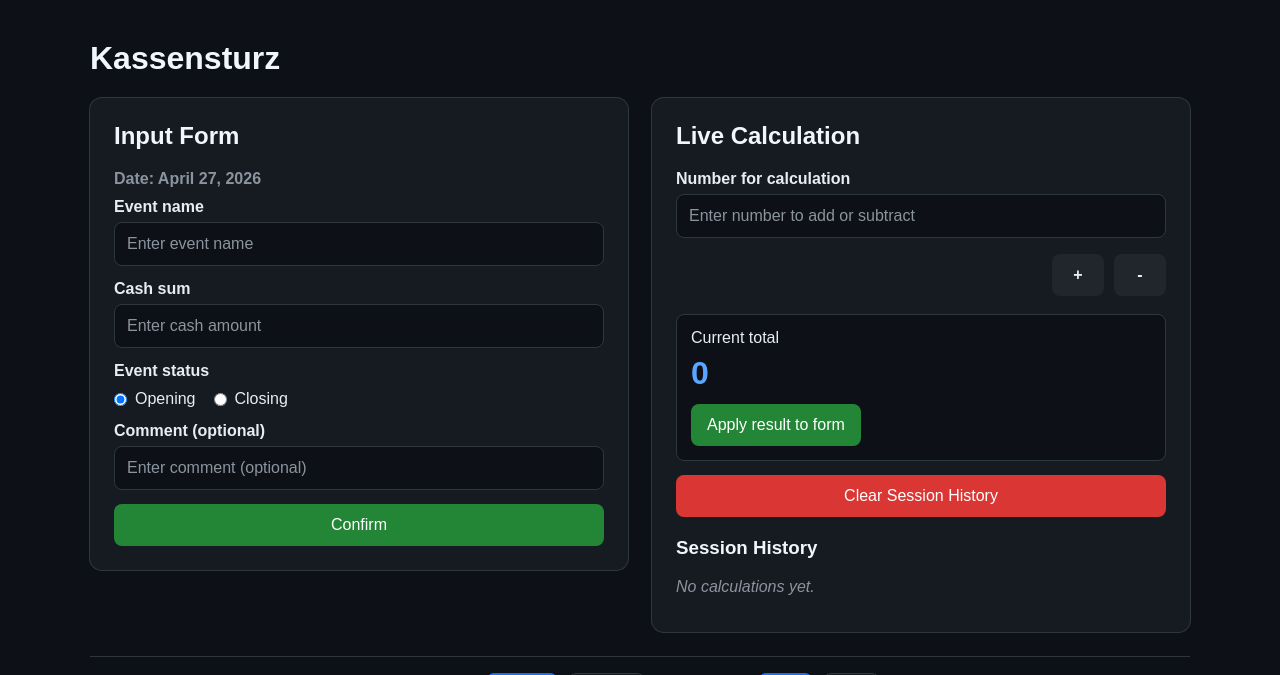
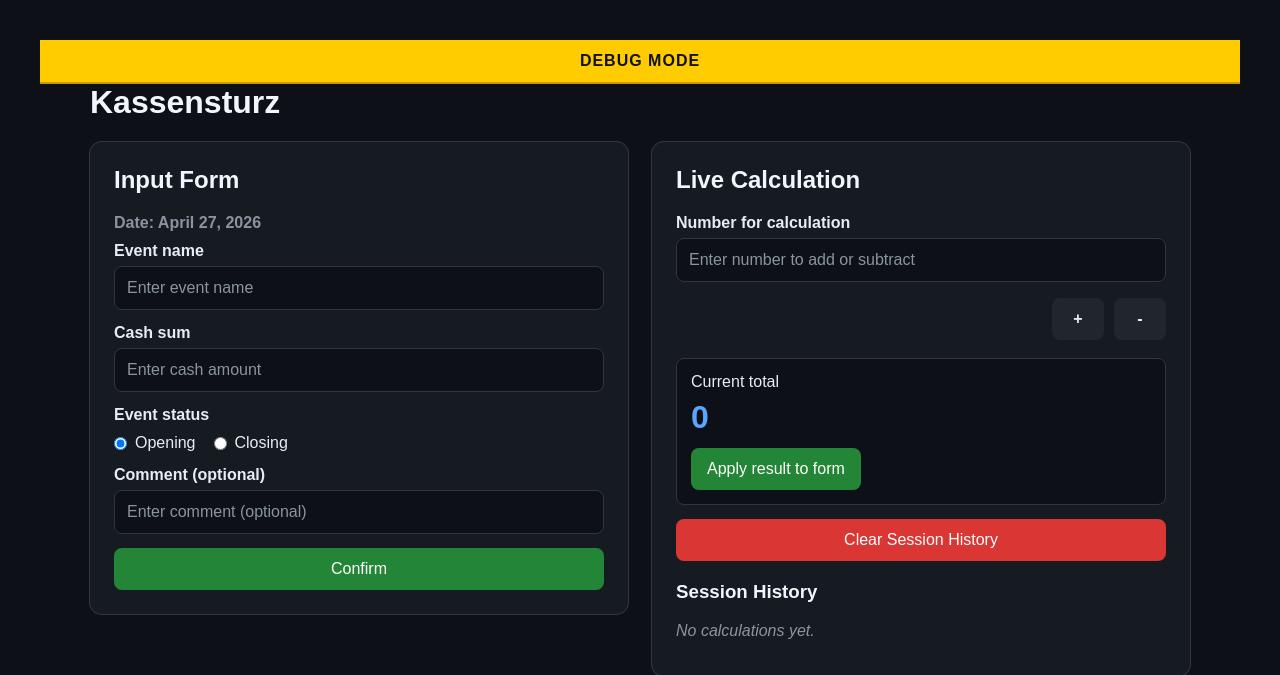
Before and after one commit to Janhilg/Kassensturz, a Flask app: page / in a window 1280 px wide. Shown: the top 675 px of the page. Run offline with Flask 3, Linux system fonts and the light colour scheme.

Commit message:
change remote folder to App/Kassenstruz, add debug/production mode

```diff
--- a/app.py
+++ b/app.py
@@ -38,6 +38,9 @@ def portable_base_dir() -> Path:
 
 template_dir = resource_path("templates")
 static_dir = resource_path("static")
+
+print(f"[Kassensturz] Running in {Config.MODE} mode")
+print(f"[Kassensturz] Nextcloud path: {Config.NEXTCLOUD_REMOTE_DIR}")
 
 app = Flask(__name__, template_folder=template_dir, static_folder=static_dir)
 app.secret_key = os.getenv("FLASK_SECRET_KEY", "change-this-secret-key")
@@ -419,7 +422,7 @@ def home():
                 flash(str(exc), "error")
                 return redirect(url_for("home"))
 
-    return render_template("index.html")
+    return render_template("index.html", app_mode=Config.MODE)
 
 
 def open_browser():
--- a/static/style.css
+++ b/static/style.css
@@ -269,6 +269,19 @@ button {
     width: auto;
     margin: 0;
 }
+.debug-banner {
+    width: 100%;
+    background: #ffcc00;
+    color: #111111;
+    text-align: center;
+    font-weight: bold;
+    padding: 12px 16px;
+    letter-spacing: 1px;
+    position: sticky;
+    top: 0;
+    z-index: 1000;
+    border-bottom: 2px solid #cc9900;
+}
 
 @media (max-width: 800px) {
     .layout {
--- a/templates/index.html
+++ b/templates/index.html
@@ -7,6 +7,9 @@
     <link rel="stylesheet" href="{{ url_for('static', filename='style.css') }}">
 </head>
 <body>
+    {% if app_mode == "debug" %}
+    <div class="debug-banner" id="debug_banner">DEBUG MODE</div>
+    {% endif %}
     <div class="page">
         <h1 id="app_title">Kassensturz</h1>
 
@@ -39,6 +42,7 @@
                             required
                         >
                     </div>
+
                     <div>
                         <label id="label_event_state">Event status</label>
                         <div class="radio-group">
@@ -53,6 +57,7 @@
                             </label>
                         </div>
                     </div>
+
                     <div>
                         <label for="comment_input" id="label_comment">Comment (optional)</label>
                         <input
```
Also changed, not shown: config.py (+17 -2 lines).
